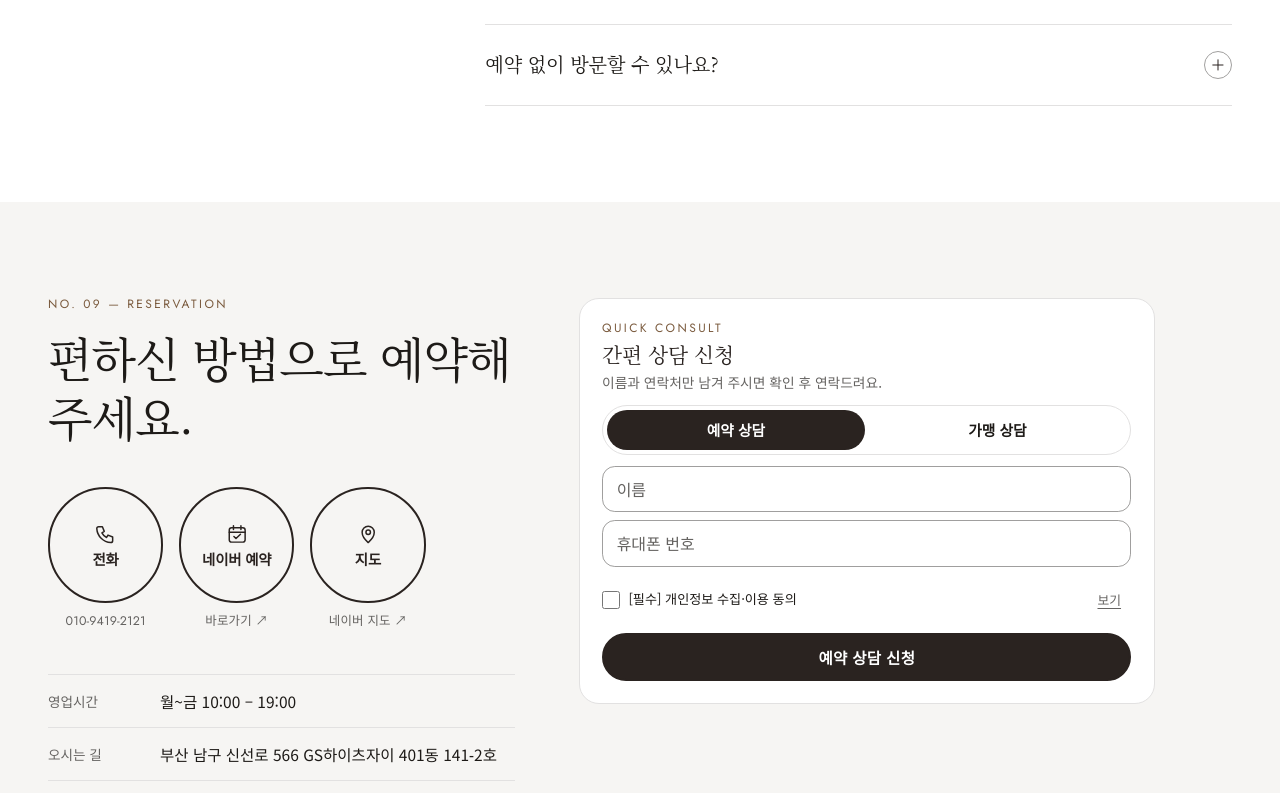
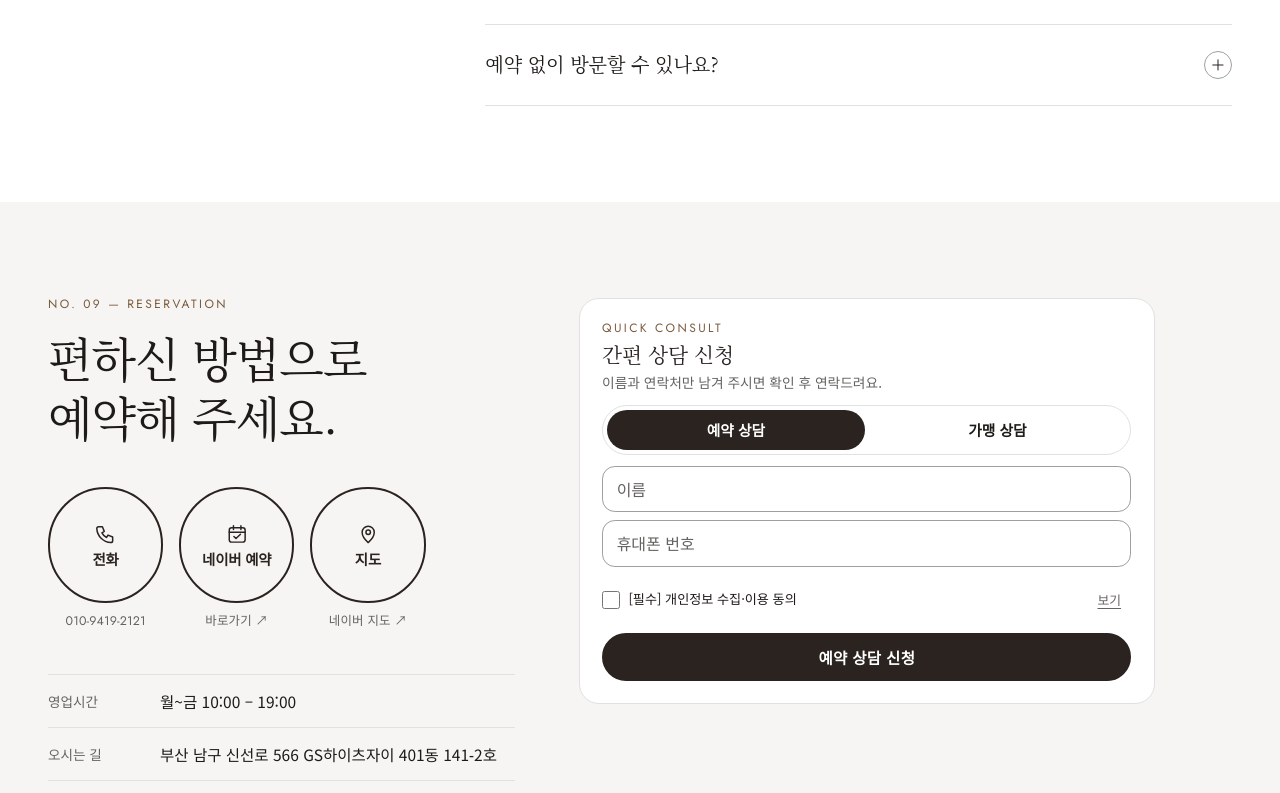
Before and after one commit to JunsCreuel/-, a React (Vite) app: page /#/wellness in a window 1280 px wide. Shown: the part 10901-11694 px from the top of the page. Built offline with nearby package versions, Linux system fonts and the light colour scheme.

Commit message:
웰니스 랜딩: 예약 장 제목 줄바꿈을 고르게(text-wrap: balance)
Co-Authored-By: Claude Opus 5.5 <noreply@anthropic.com>
Claude-Session: https://claude.ai/code/session_01Xz3sth6y4Jr1Wv32Nstc5n

```diff
--- a/src/pages/wellness/sections/yw-visit.css
+++ b/src/pages/wellness/sections/yw-visit.css
@@ -330,3 +330,8 @@
     scale: none;
   }
 }
+
+/* 예약 장 제목: 휴대폰에서 마지막 단어만 홀로 내려가지 않게 줄 길이를 고르게 */
+.yw-visit .yw-h2 {
+  text-wrap: balance;
+}
```
